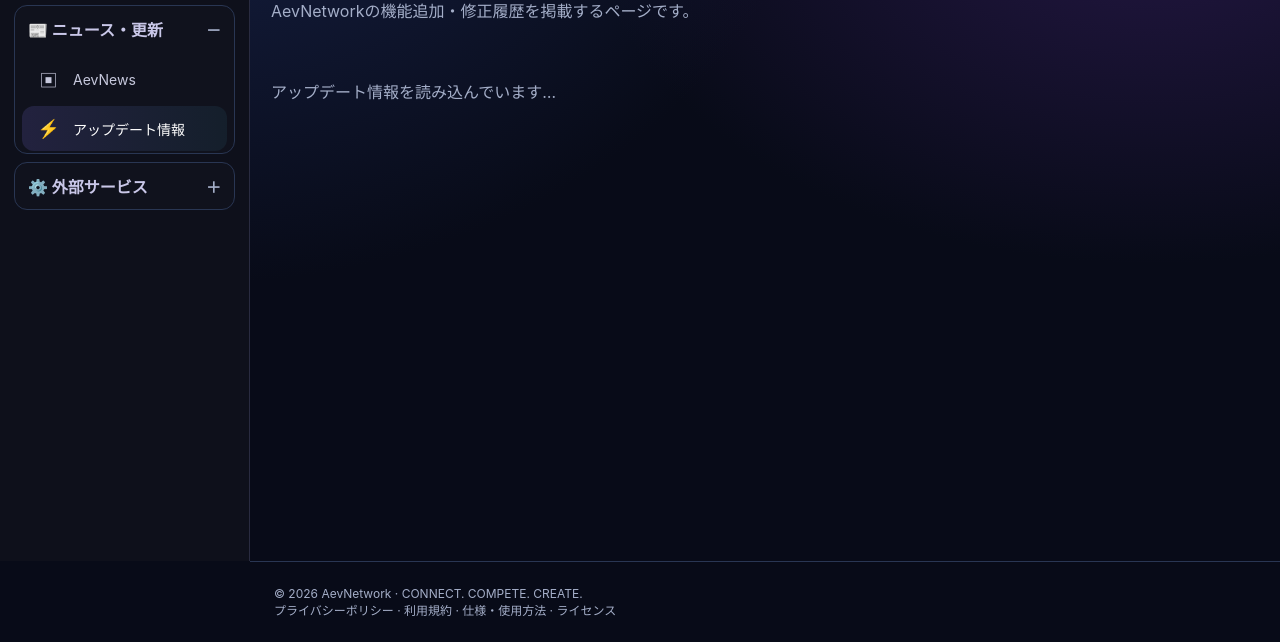
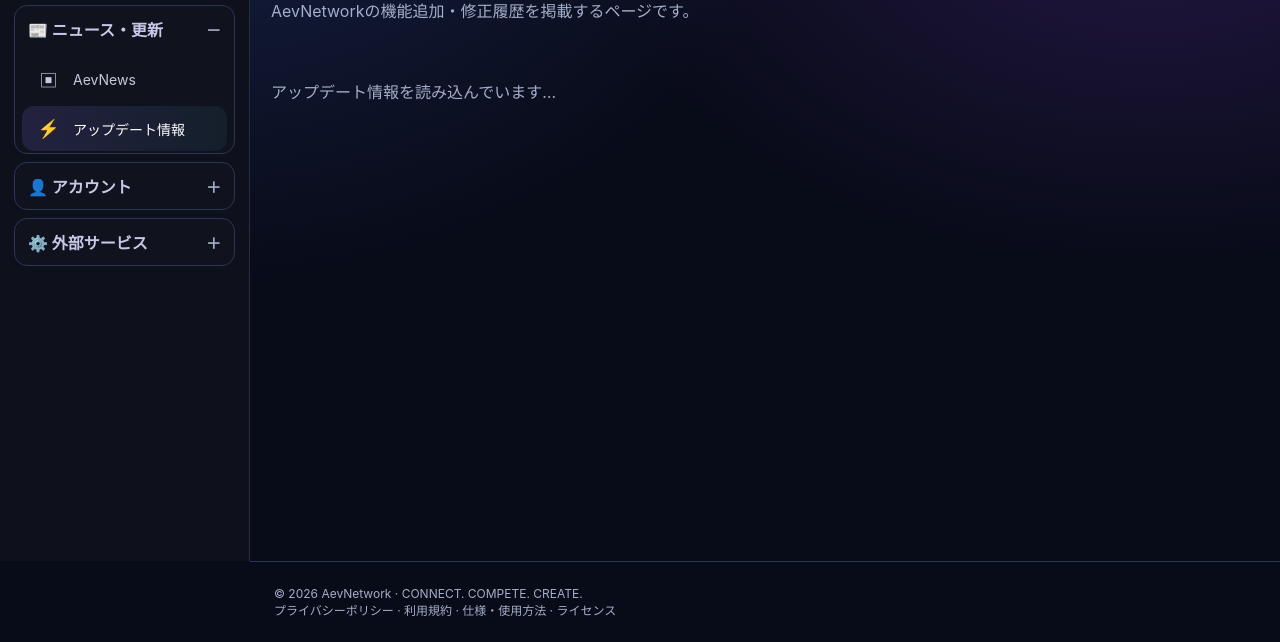
Before and after one commit to mylifereading6666-oss/AevNetwork, a plain HTML site: page updates.html in a window 1280 px wide. Shown: the part 239-881 px from the top of the page. Drawn offline with Linux system fonts and the light colour scheme.

Commit message:
Add account page to collapsible navigation

```diff
--- a/updates.html
+++ b/updates.html
@@ -3,6 +3,7 @@
 <details class="navgroup"><summary>🏠 ホーム</summary><a class="navbtn" data-page="index" href="index.html"><span class="navicon">⌂</span>ホーム</a><a class="navbtn" href="index.html#networkAnnouncements"><span class="navicon">📢</span>お知らせ</a></details>
 <details class="navgroup"><summary>🎮 コミュニティ</summary><a class="navbtn" data-page="community" href="community.html"><span class="navicon">▤</span>コミュニティ</a><a class="navbtn" data-page="friends" href="friends.html"><span class="navicon">♧</span>フレンド</a><a class="navbtn" data-page="teams" href="teams.html"><span class="navicon">♜</span>チーム・大会</a></details>
 <details class="navgroup"><summary>📰 ニュース・更新</summary><a class="navbtn" data-page="news" href="news.html"><span class="navicon">▣</span>AevNews</a><a class="navbtn" data-page="updates" href="updates.html"><span class="navicon">⚡</span>アップデート情報</a></details>
+<details class="navgroup"><summary>👤 アカウント</summary><a class="navbtn" data-page="account" href="account.html"><span class="navicon">👤</span>ログイン・アカウント</a></details>
 <details class="navgroup" id="adminNavGroup" hidden><summary>👑 管理者</summary><a class="navbtn" data-page="admin" href="admin.html"><span class="navicon">🛠</span>管理者ダッシュボード</a></details>
 <details class="navgroup"><summary>⚙️ 外部サービス</summary><a class="navbtn" href="https://mylifereading6666-oss.github.io/AevTools/"><span class="navicon">⚒</span>AevToolsへ移動 ↗</a></details>
 </aside><div class="overlay" id="overlay"></div><main><div class="wrap"><header class="pagehead"><div class="eyebrow">CHANGELOG</div><h1>アップデート情報</h1><p>AevNetworkの機能追加・修正履歴を掲載するページです。</p></header><div id="publicUpdates" class="content-feed"><p class="muted">アップデート情報を読み込んでいます…</p></div></div></main><footer>© <span id="year"></span> AevNetwork · CONNECT. COMPETE. CREATE.<nav class="legal-links" aria-label="法的情報・ヘルプ"><a href="privacy-policy.html">プライバシーポリシー</a><span> · </span><a href="terms.html">利用規約</a><span> · </span><a href="guide.html">仕様・使用方法</a><span> · </span><a href="LICENSE">ライセンス</a></nav></footer><script src="assets/app.js" defer></script><script>document.documentElement.dataset.page="updates";</script></body></html>
```
